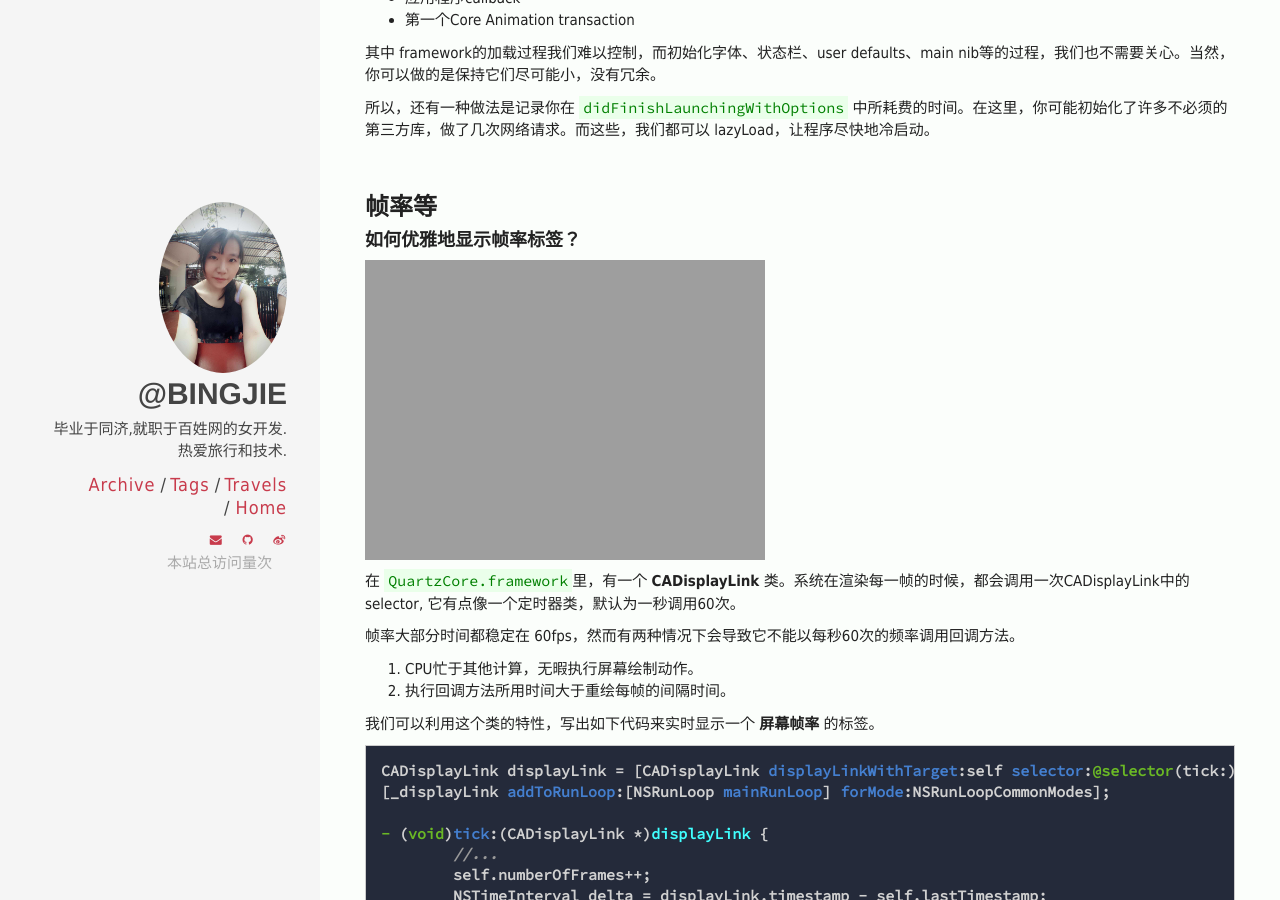
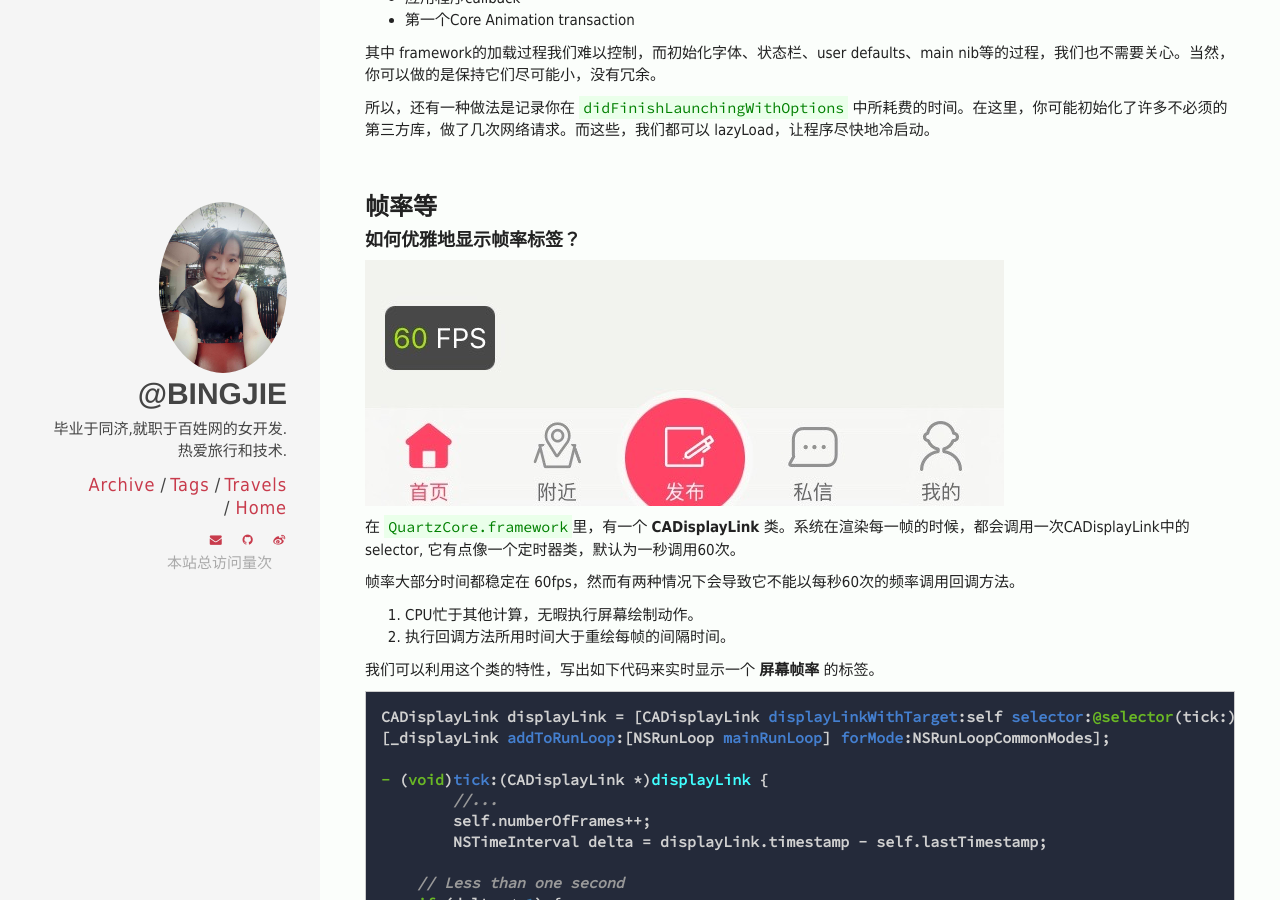
Before and after one commit to chaojimiaomiao/chaojimiaomiao.github.io, a Jekyll site: the page built from _posts/2016-01-24-AfteriOS.md, in a window 1280 px wide and 900 px high, scrolled down 5239 px. Built offline with Jekyll 4.4.1, drawn with Linux system fonts in a browser that asks for light colours; comment, search, counter and statistics services are not loaded.

Commit message:
no message

```diff
--- a/_posts/2016-01-24-AfteriOS.md
+++ b/_posts/2016-01-24-AfteriOS.md
@@ -180,7 +180,7 @@ int main(int argc, char **argv) {
 
 ####如何优雅地显示帧率标签？
 
-![image]({{ site.url }}/img/afterios_fps.png)
+![image]({{ site.url }}/img/afterios_fps.jpg)
 
 在 `QuartzCore.framework`里，有一个 __CADisplayLink__ 类。系统在渲染每一帧的时候，都会调用一次CADisplayLink中的 selector, 它有点像一个定时器类，默认为一秒调用60次。
 
```
